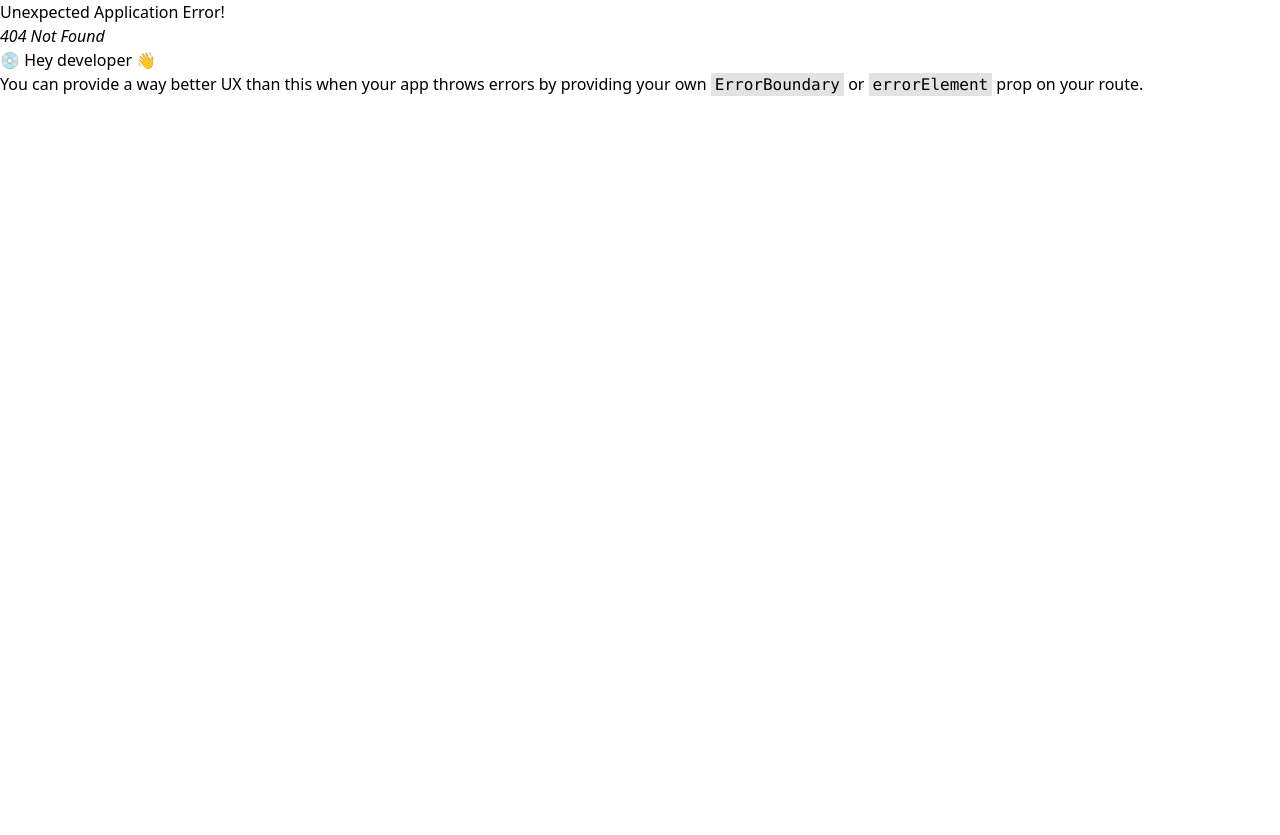
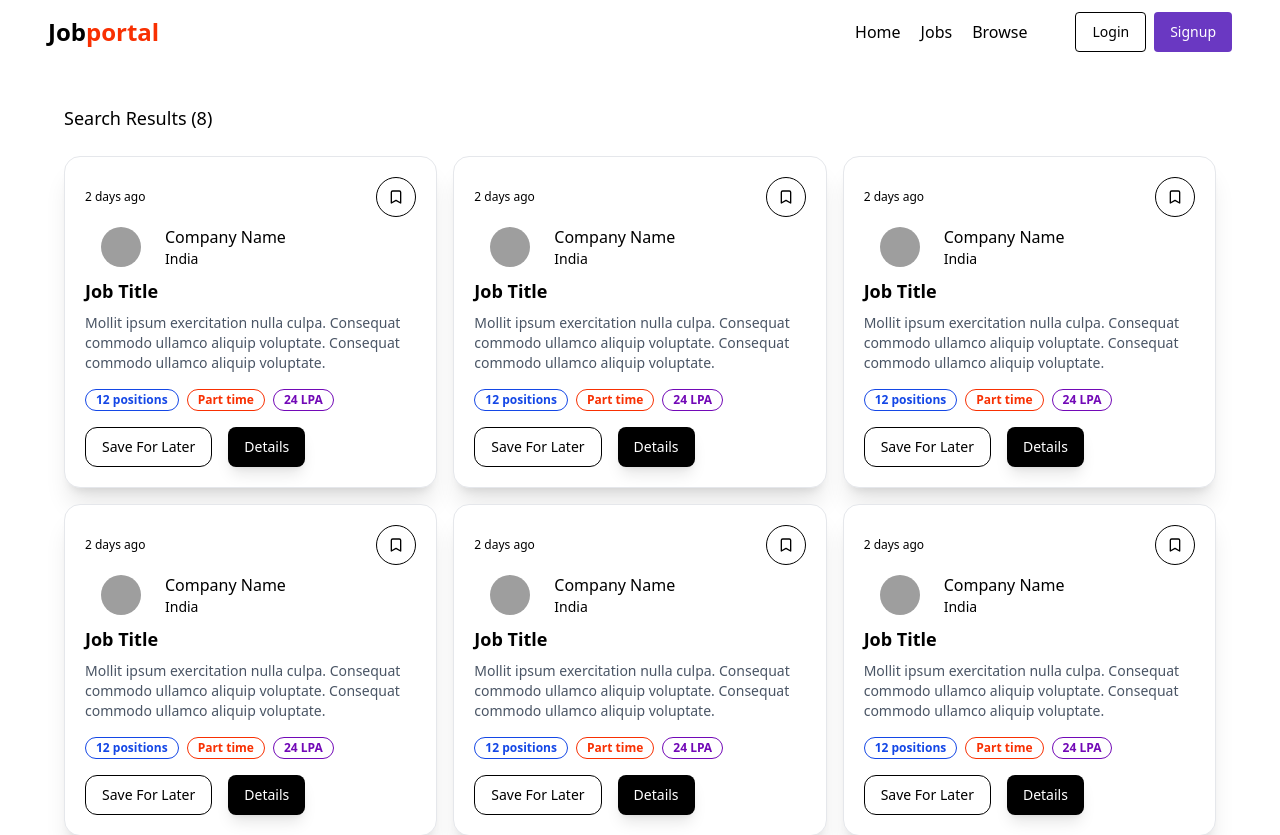
Before and after one commit to Poorab-202/job-portal, a React (Vite) app in the folder frontend/: page /browse in a window 1280 px wide. Before the commit this address had no page. Shown: the top 835 px of the page. Before the commit the page ends 800 px from the top, so only its background shows below. Built offline with nearby package versions, Linux system fonts and the light colour scheme; grey boxes are pictures that could not be loaded.

Commit message:
created browse page

```diff
--- a/frontend/src/App.jsx
+++ b/frontend/src/App.jsx
@@ -5,6 +5,7 @@ import Signup from './components/auth/Signup'
 import Login from './components/auth/Login'
 import Home from './components/Home'
 import Jobs from './components/JobsPage'
+import Browse from './components/Browse'
 
 const appRouter = createBrowserRouter([
   {
@@ -23,6 +24,10 @@ const appRouter = createBrowserRouter([
   {
     path:"/jobs",
     element:<Jobs></Jobs>
+  },
+  {
+    path:"/browse",
+    element:<Browse></Browse>
   }
 ])
 
--- /dev/null
+++ b/frontend/src/components/Browse.jsx
@@ -0,0 +1,27 @@
+import React from 'react'
+import Navbar from './shared/Navbar';
+import Job from './Job';
+
+const randomJobs = [1, 2, 3, 4, 5, 6, 7, 8];
+export default function Browse() {
+  return (
+    <div>
+      <Navbar></Navbar>
+      <div className='max-w-6xl mx-auto my-10'>
+        <h1 className='font-medium text-lg my-6'>Search Results ({randomJobs.length})</h1>
+        <div className='grid grid-cols-3 gap-4'>
+
+          {
+            randomJobs.map((element, index) => {
+              return (
+                <Job></Job>
+              )
+            })
+          }
+
+        </div>
+
+      </div>
+    </div>
+  )
+}
--- a/frontend/src/components/Home.jsx
+++ b/frontend/src/components/Home.jsx
@@ -3,7 +3,8 @@ import Navbar from './shared/Navbar'
 import HeroSection from './HeroSection'
 import CategoryCarousel from './CategoryCarousel'
 import LatestJobs from './LatestJobs'
-import Footer from './Footer'
+import Footer from './shared/Footer'
+
 
 
 export default function Home() {
```
Also changed, not shown: frontend/src/components/shared/Footer.jsx (line endings or trailing spaces).
